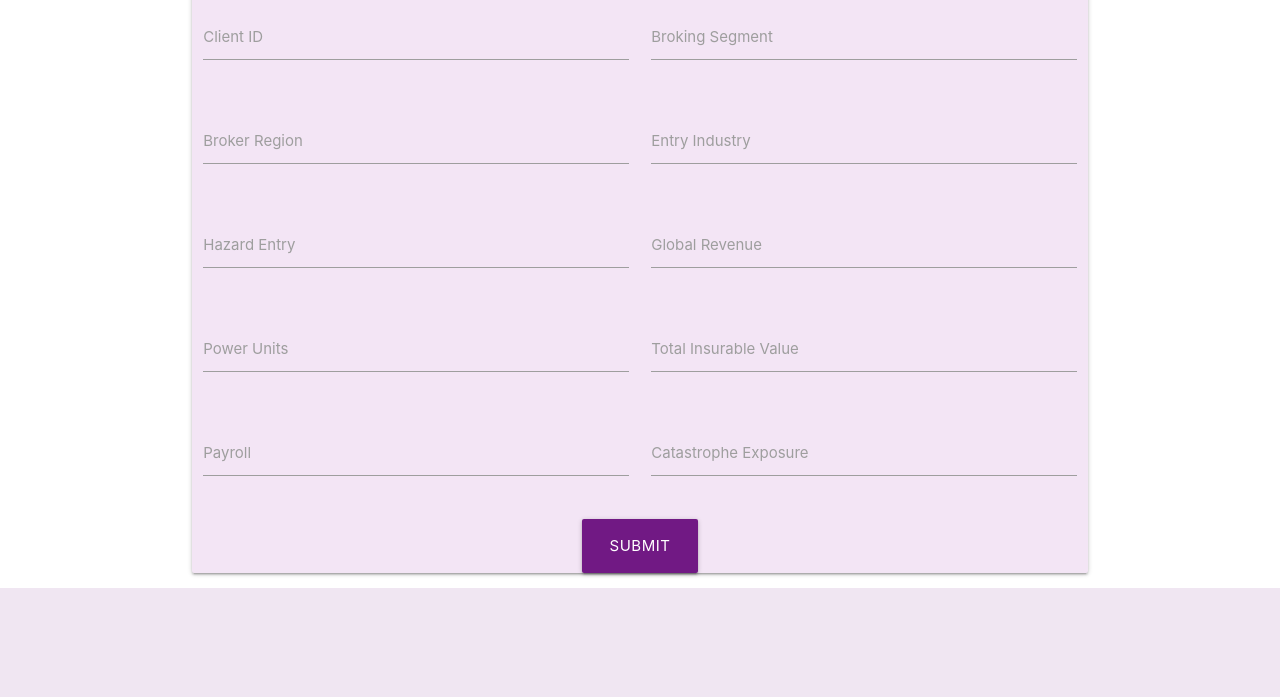
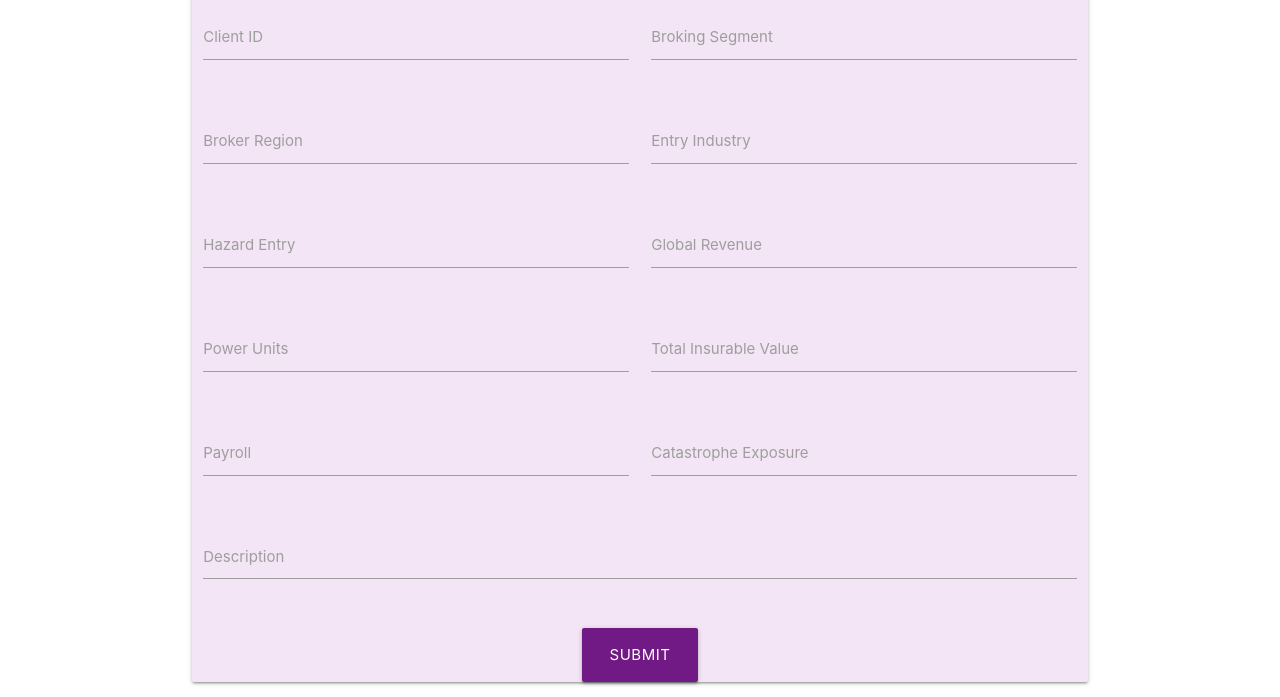
Before and after one commit to FraAurCas/Capstone, a Node server app: page /adding-entries in a window 1280 px wide. Shown: the part 311-1008 px from the top of the page. Before the commit the page ends 899 px from the top, so only its background shows below. Run offline with Node 20, Linux system fonts and the light colour scheme; some libraries are stand-ins or nearby versions.

Commit message:
updated adding_entries
for description parameter

```diff
--- a/routes/accounts.js
+++ b/routes/accounts.js
@@ -51,9 +51,7 @@ router.get('/:account_id', function (req, res, next) {
     con.query(individualQueryString, function (err, result, fields) {
         if (err) throw err;
         let account = result;
-        console.log("--------------");
-        console.log(account);
-        console.log("--------------");
+
         // console.log(account[0].name);
         // var tabName = account[0].name;
         // console.log("--------------");
--- a/routes/adding-entries.js
+++ b/routes/adding-entries.js
@@ -19,8 +19,9 @@ router.post('/', function(req, res, next) {
     var entry_TIV = req.body.entry_TIV || "";
     var entry_payroll = req.body.entry_payroll || "";
     var entry_exposure = req.body.entry_exposure || "";
+    var entry_description = req.body.entry_description || "";
 
-    con.query("INSERT INTO stringData VALUES (?, ?, ?, ?, ?, ?, ?, ?, ?, ?);",
+    con.query("INSERT INTO stringData VALUES (?, ?, ?, ?, ?, ?, ?, ?, ?, ?, ?);",
         [entry_ID,
           entry_segment,
           entry_region,
@@ -30,7 +31,8 @@ router.post('/', function(req, res, next) {
           entry_units,
           entry_TIV,
           entry_payroll,
-          entry_exposure],
+          entry_exposure,
+          entry_description,],
         function (err, result) {
           if (err) throw err;
           console.log("1 record inserted");
--- a/views/adding-entries.hbs
+++ b/views/adding-entries.hbs
@@ -64,6 +64,14 @@
                 </div>
             </div>
 
+            <div class="row">
+                <div class="input-field col s12">
+                    <textarea id="entry_description" name="entry_description" class="materialize-textarea">{{0.description}}</textarea>
+                    <label for="entry_description">Description</label>
+                </div>
+            </div>
+
+
             <center>
                 <div class="button_wrapper">
                     <button class="submit waves-effect waves-light btn btn-large main_color" type="submit">Submit</button>
```
